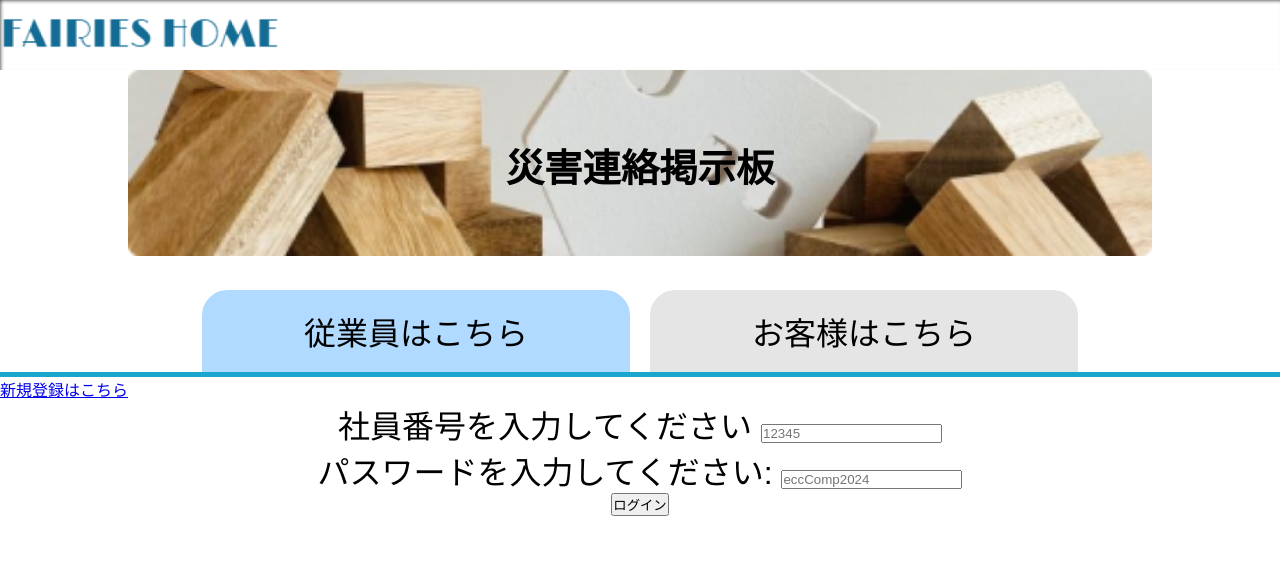
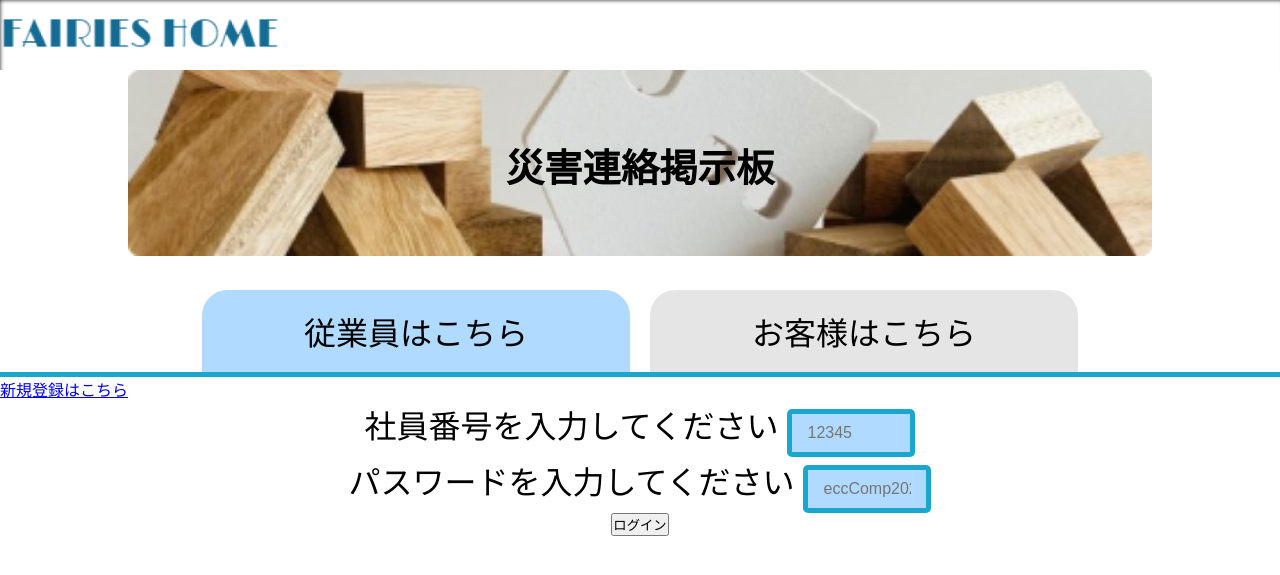
Before and after one commit to toma1128/Fairies, a PHP site: page /login.php in a window 1280 px wide. Shown: the top 575 px of the page. Run offline with PHP 8.4, Linux system fonts and the light colour scheme.

Commit message:
forの中身の変更

```diff
--- a/Fairies/php/login.css
+++ b/Fairies/php/login.css
@@ -111,9 +111,27 @@ header {
 .employee_number,
 .employee_pass {
     font-size: xx-large;
+    justify-content: center;
+
+}
+
+#userId_employee,
+#password_employee {
+    width: 10%;
+    /*親要素いっぱい広げる*/
+    padding: 10px 15px;
+    /*ボックスを大きくする*/
+    font-size: 16px;
+    /*ボックス角の丸み*/
+    border-radius: 5px;
+    /*枠線*/
+    border: 5px solid #19A7CE;
+    /*横幅の解釈をpadding, borderまでとする*/
+    box-sizing: border-box;
+    background-color: #B0DAFF;
+}
 
 
-}
 
 /* お客様のログイン表示 */
 
--- a/Fairies/php/login.php
+++ b/Fairies/php/login.php
@@ -135,28 +135,31 @@ if (isset($_POST["submitBtn1"])) {
 
         <div><a href="./user_register.php">新規登録はこちら</a></div> <!--新規作成画面に移動-->
 
-        <!-- ログインで表示する内容 -->
+        <!-- 従業員のログイン表示-->
         <div class="employee">
           <div class="employee_number">
             <label for="employee_number">社員番号を入力してください</label>
-            <input type="text" placeholder="12345" name="userId_employee" id="userId_employee">
+            <input type="text" placeholder="12345"  id="userId_employee">
           </div>
+
           <div class="employee_pass">
-            <label for="employee_pass">パスワードを入力してください:</label>
-            <input type="password" placeholder="eccComp2024" name="password_employee" id="password_employee">
+            <label for="employee_pass">パスワードを入力してください</label>
+            <input type="password" placeholder="eccComp2024"id="password_employee">
           </div>
 
           <button type="submit" id="submitBtn1" name="submitBtn1">ログイン</button>
         </div>
+
+        <!-- お客様のログイン表示 -->
         <div class="customer">
 
           <div class="customer_number">
-            <label for="customer_number">お客様番号を入力してください:</label>
-            <input type="text" placeholder="12345" name="userId_customer" id="userId_customer">
+            <label for="customer_number">お客様番号を入力してください</label>
+            <input type="text" placeholder="12345" id="userId_customer">
           </div>
           <div class="customer_pass">
             <label for="customer_pass">パスワード入力してください</label>
-            <input type="password" placeholder="eccComp2024" name="password_customer" id="password_customer">
+            <input type="password" placeholder="eccComp2024" id="password_customer">
           </div>
           <button type="submit" id="submitBtn2" name="submitBtn2">ログイン</button>
         </div>
```
